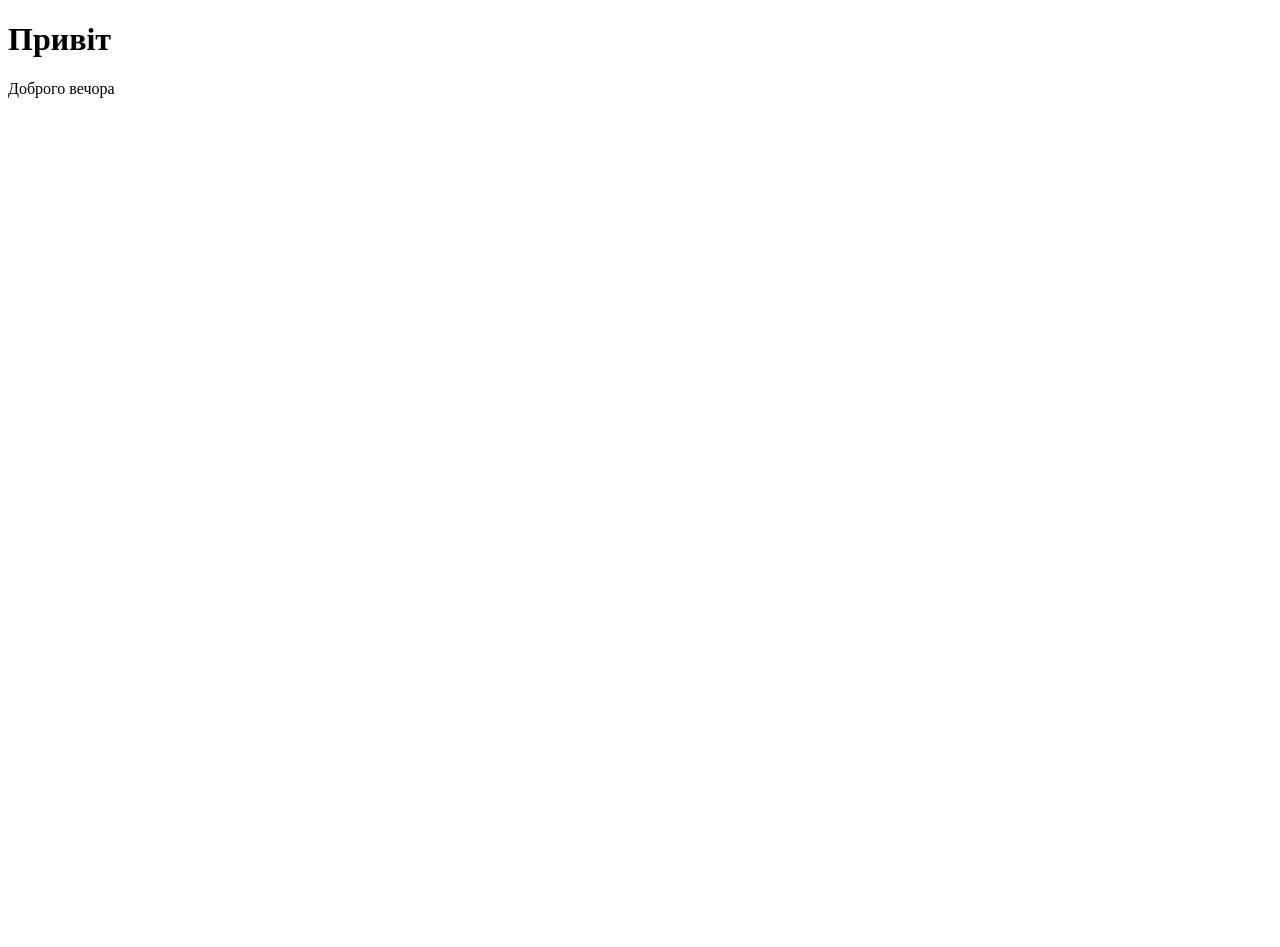
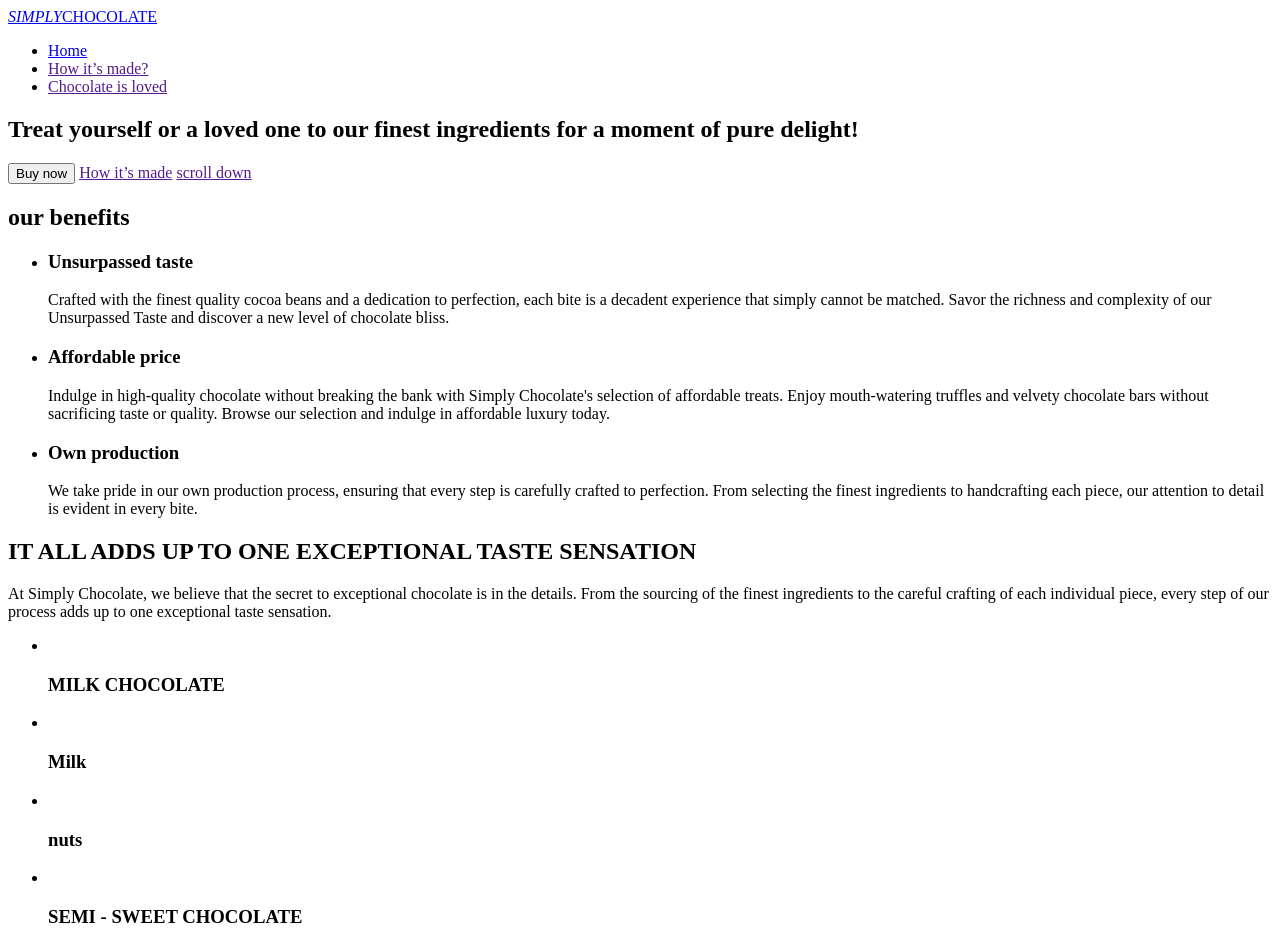
Before and after one commit to MadGenius16/Tutorial, a plain HTML site: page index.html in a window 1280 px wide. Before the commit the page ends 800 px from the top, so only its background shows below. Drawn offline with Linux system fonts and the light colour scheme.

Commit message:
19.30 макет шоколад

```diff
--- a/index.html
+++ b/index.html
@@ -3,10 +3,94 @@
 <head>
     <meta charset="UTF-8">
     <meta name="viewport" content="width=device-width, initial-scale=1.0">
-    <title>Document</title>
+    <title>SIMPLY CHOCOLATE</title>
 </head>
 <body>
-    <h1>Привіт</h1>
-    <p>Доброго вечора</p>
-    </body>
+    <!--heder-->
+    <header>
+        <nav>
+            <a href="./index.html"><i>SIMPLY</i>CHOCOLATE</a>
+        <ul>
+            <li>
+                <a href="./index.html">Home</a>
+            </li>
+            <li>
+                <a href="">How it’s made?</a>
+            </li>
+            <li>
+                <a href="">Chocolate is loved</a>
+            </li>
+        </ul>
+        </nav>
+    </header>
+
+  <main>
+    <!--hero-->
+    <section>
+        <h1>
+            Treat yourself or a loved one to
+            our finest ingredients for a moment
+            of pure delight!
+        </h1>
+        <button type="button">Buy now</button>
+        <a href="">How it’s made</a>
+        <a href="">scroll down</a>
+    </section>
+    <section>
+        <h2>our benefits</h2>
+        <ul>
+            <li>
+                <h3>Unsurpassed taste</h3>
+                <p>
+                    Crafted with the finest quality cocoa beans and a dedication to perfection, each bite is a decadent experience that
+                simply cannot be matched. Savor the richness and complexity of our Unsurpassed Taste and discover a new level of
+                chocolate bliss.
+                </p>
+            </li>
+            <li>
+                <h3>Affordable price</h3>
+            <p>
+                Indulge in high-quality chocolate without breaking the bank with Simply Chocolate's selection of affordable treats.
+            Enjoy mouth-watering truffles and velvety chocolate bars without sacrificing taste or quality. Browse our selection and
+            indulge in affordable luxury today.
+            </p>
+        </li>
+            <li>
+                <h3>Own production</h3>
+            <p>
+                We take pride in our own production process, ensuring that every step is carefully crafted to perfection. From selecting
+            the finest ingredients to handcrafting each piece, our attention to detail is evident in every bite.
+            </p>
+        </li>
+        </ul>
+    </section>
+    <section>
+        <h2>IT ALL ADDS UP TO ONE EXCEPTIONAL TASTE SENSATION</h2>
+        <p>At Simply Chocolate, we believe that the secret to exceptional chocolate is in the details. From the sourcing of the
+        finest ingredients to the careful crafting of each individual piece, every step of our process adds up to one
+        exceptional taste sensation.</p>
+        <ul>
+            <li>
+                <img src="" alt="">
+                <h3>MILK CHOCOLATE</h3>
+            </li>
+            <li>
+                <img src="" alt="">
+                <h3>Milk</h3>
+            </li>
+            <li>
+                <img src="" alt="">
+                <h3>nuts</h3>
+            </li>
+            <li>
+                <img src="" alt="">
+                <h3>SEMI - SWEET CHOCOLATE</h3>
+            </li>
+        </ul>
+    </section>
+    <section></section>
+    <section></section>
+  </main>
+    <footer></footer>
+</body>
 </html>
```
